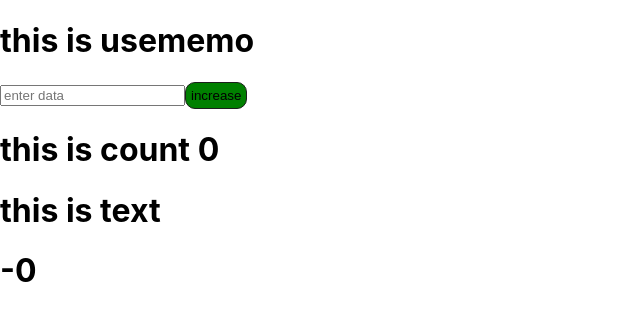
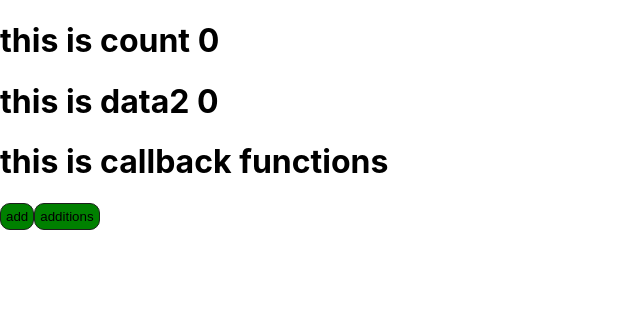
Before and after one commit to aniket2727/React-Interview, a React (Create React App) app in the folder app/: page / in a window 1280 px wide. Shown: the top 320 px of the page, without its empty margins (0-640 px from the left). Built offline with nearby package versions, Linux system fonts and the light colour scheme.

Commit message:
all changes realted to usecallback

```diff
--- a/app/src/A8.js
+++ b/app/src/A8.js
@@ -7,7 +7,7 @@ import React, { useMemo, useState } from 'react'
 
 
 
-const Handleusememo=()=>{
+const Handleusememo=({Handleusememo})=>{
 
 
     const [count,setcount]=useState(0)
--- /dev/null
+++ b/app/src/A9.js
@@ -0,0 +1,39 @@
+
+
+
+
+// this is usecall back functions
+
+
+
+import React, { useState } from 'react'
+import {useCallback} from 'react'
+
+const Handlecallback=()=>{
+
+    const [data,setdata]=useState(0);
+
+    const count=useCallback(()=>{
+        // this is callback fuctions
+        console.log("callback is called")
+        setdata(prev=>prev+1);
+    },[])
+
+    const[data1,setdata1]=useState(0);
+
+    const handle=()=>{
+         setdata1(data1+1)
+    }
+    return(
+        <div>
+        <h1>this is count {data}</h1>
+        <h1>this is data2 {data1}</h1>
+        <h1>this is callback functions</h1>
+        <button onClick={count}>add</button>
+        <button onClick={handle}>additions</button>
+        </div>
+    )
+}
+
+
+export default Handlecallback;
--- a/app/src/App.js
+++ b/app/src/App.js
@@ -114,10 +114,11 @@ import A5 from './A5'
 import A6 from './A6';
 import A7 from "./A7";
 import Handleusememo from "./A8";
+import A9 from "./A9";
 function App() {
   return (
     <div className="">
-     <Handleusememo/>
+     <A9/>
     </div>
   );
 }
```
